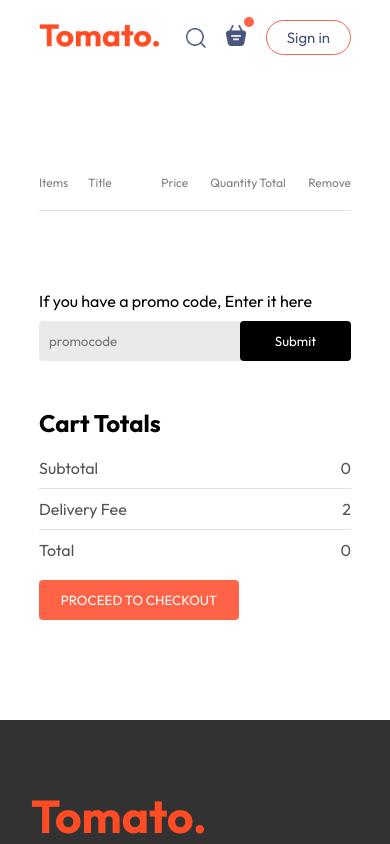
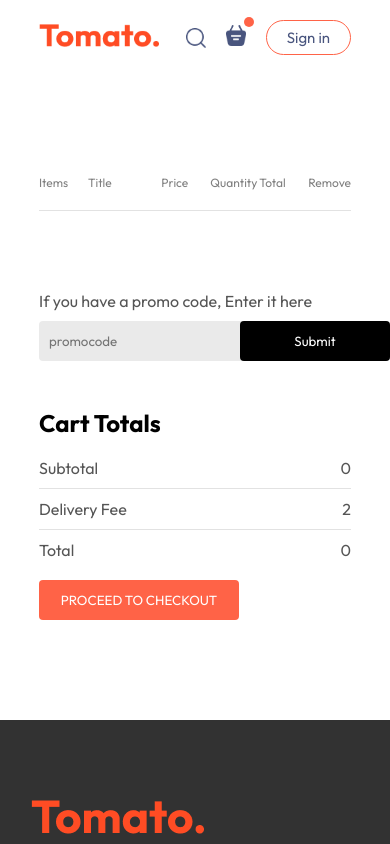
Before and after one commit to Diksha6057/Savora, a React (Vite) app: page /cart in a window 390 px wide. Shown: the top 844 px of the page. Built offline with nearby package versions, Linux system fonts and the light colour scheme.

Commit message:
Updated cart pg responsiveness functionality code

```diff
--- a/src/pages/Cart/Cart.css
+++ b/src/pages/Cart/Cart.css
@@ -89,5 +89,6 @@
     }
     .cart-promocode{
         justify-content: start;
+          align-self: flex-start;
     }
 }
--- a/src/pages/Cart/Cart.jsx
+++ b/src/pages/Cart/Cart.jsx
@@ -59,7 +59,7 @@ if(cartItems[item._id]>0){
             <button>PROCEED TO CHECKOUT</button>
 
         </div>
-        <div className="cart-promocde">
+        <div className="cart-promocode">
           <div>
             <p>If you have a promo code, Enter it here</p>
             <div className="cart-promocode-input">
```
